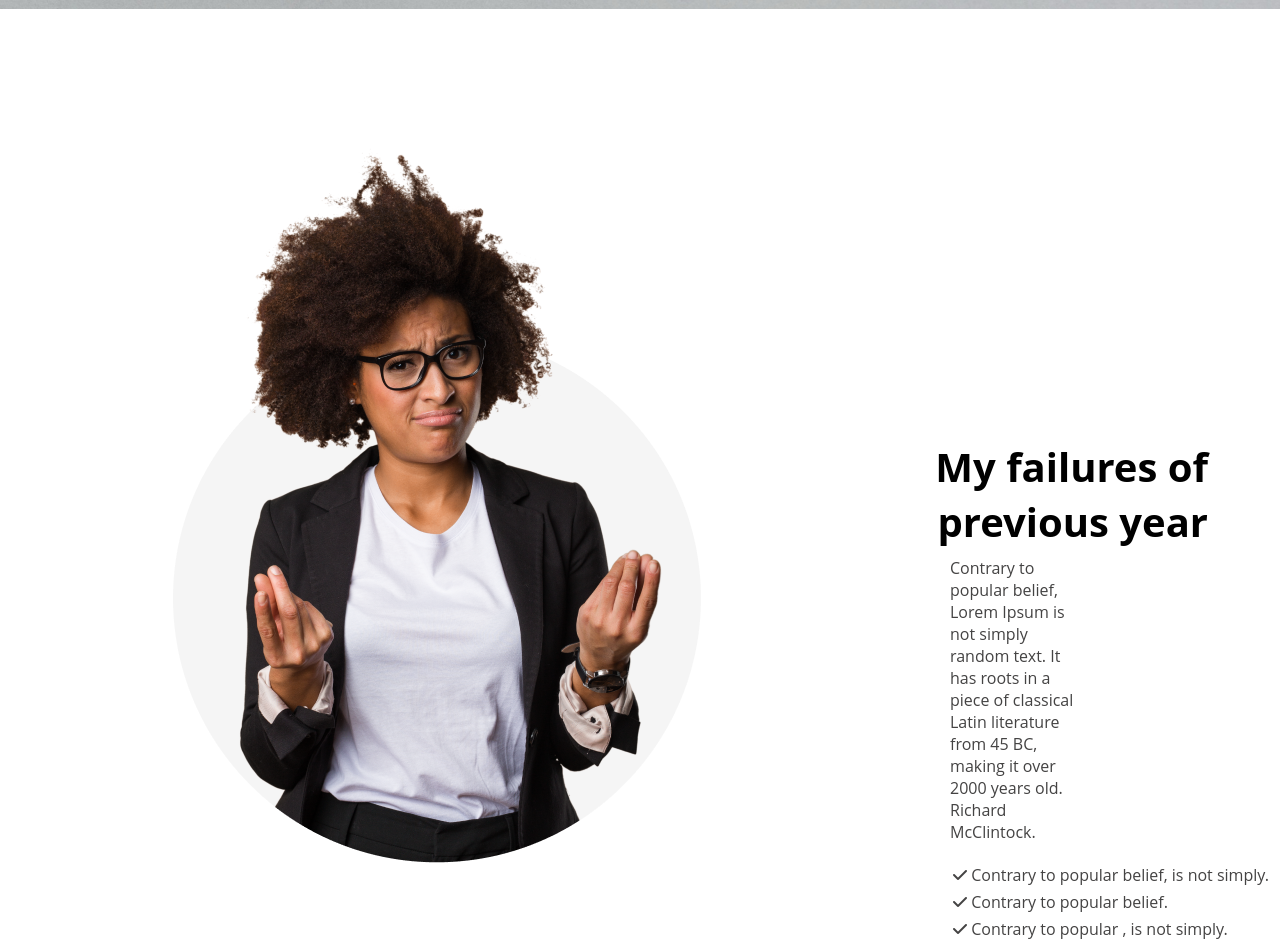
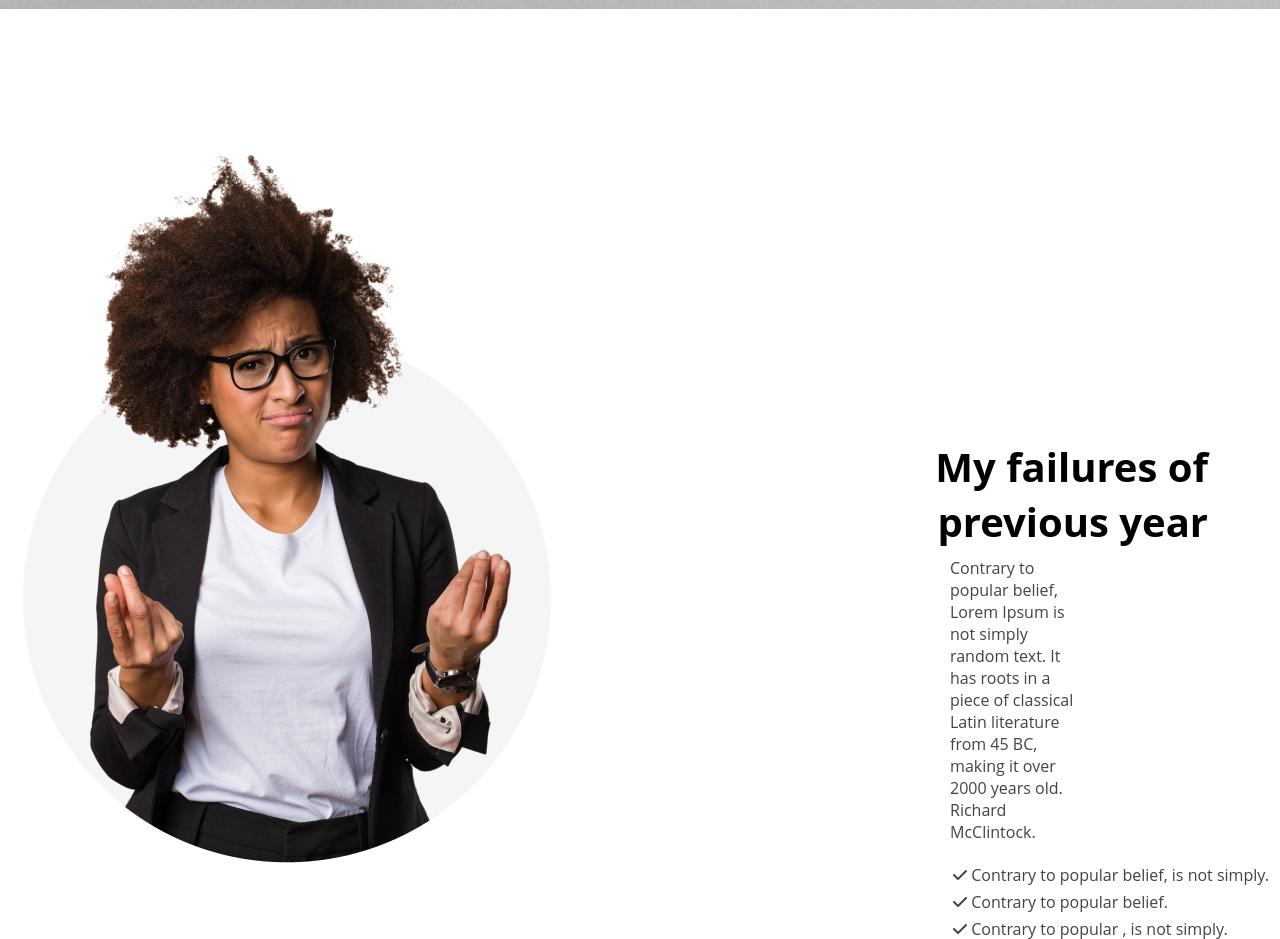
Before and after one commit to sadiapeu22/first-developer-portfolio, a plain HTML site: page index.html in a window 1280 px wide. Shown: the part 800-1739 px from the top of the page. Drawn offline with Linux system fonts and the light colour scheme.

Commit message:
lastly submitted

```diff
--- a/styles/style.css
+++ b/styles/style.css
@@ -52,7 +52,7 @@ height: 809px;
 
    background-image: url('../person.png');
   background-repeat: no-repeat;
-  margin-left: 150px;
+  padding-left: 150px;
   margin-top: 130px;
 
 
@@ -63,7 +63,7 @@ height: 809px;
     text-align: right;
     width: 288px;
     height: 94px;
-    margin-left: 770px;
+    padding-left: 770px;
     padding-top: 300px;
 }
 .banner2-description{
```
